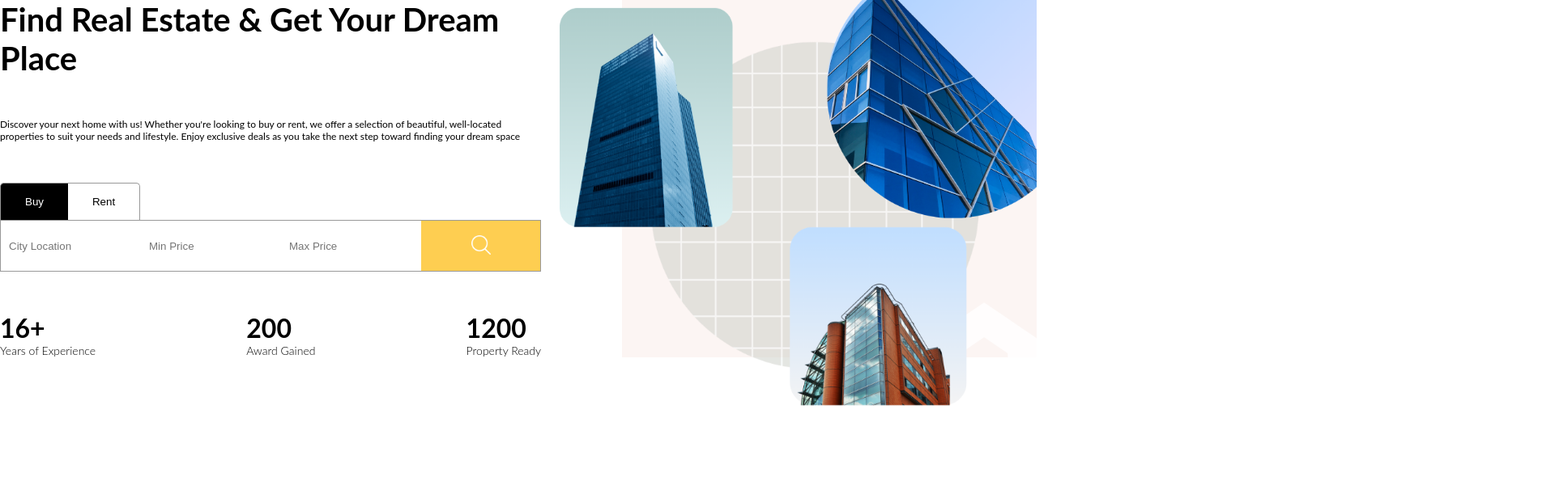
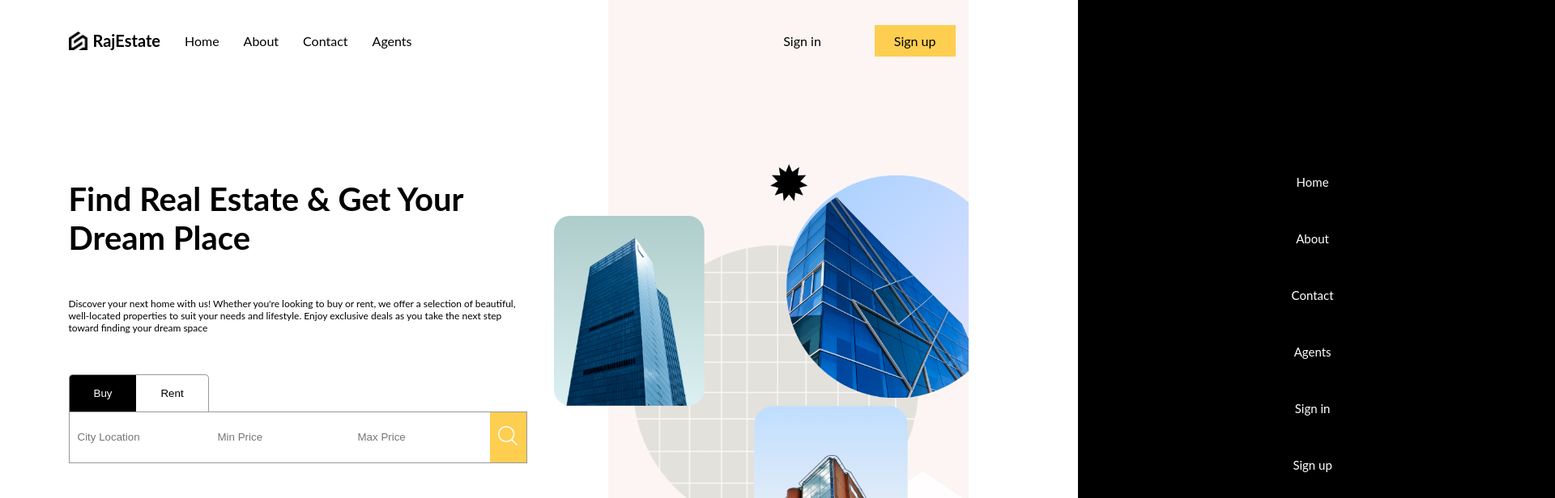
Before and after one commit to Aryandadhich/real-estate, a React (Create React App) app: page / in a window 1280 px wide. Shown: the top 616 px of the page at 81% size, 1920 px wide, since content can reach past the window. Built offline with nearby package versions, Linux system fonts and the light colour scheme.

Commit message:
react-router(navigation)

```diff
--- a/src/App.js
+++ b/src/App.js
@@ -1,17 +1,24 @@
 import HomePage from './routes/HomePage/HomePage';
-import "./Design/layout.scss";
-import Navbar from './components/Navbar/Navbar';
 import { BrowserRouter, createBrowserRouter, RouterProvider } from 'react-router-dom';
 import ListPage from './routes/listPage/listPage';
+import Layout from './routes/layout/layout';
 
 function App() {
 
   const router = createBrowserRouter([
     {
       path: "/",
-      element: (
-        <HomePage />
-      ),
+      element: <Layout />,
+      children: [
+        {
+          path: "/",
+          element: <HomePage />
+        },
+        {
+          path: "/list",
+          element: <ListPage />
+        }
+      ]
     },
     {
       path: "/list",
@@ -19,15 +26,6 @@ function App() {
     }
   ])
   return (
-
-    // <div className="layout">
-    //   <div className="navbar">
-    //     <Navbar />
-    //   </div>
-    //   <div className='content'>
-    //     <HomePage />
-    //   </div>
-    // </div>
     <RouterProvider router={router} />
   );
 }
--- /dev/null
+++ b/src/routes/layout/layout.jsx
@@ -0,0 +1,19 @@
+import React from 'react';
+import Navbar from '../../components/Navbar/Navbar';
+import { Outlet } from 'react-router-dom';
+import "../layout/layout.scss"
+
+function Layout() {
+    return (
+        <div className="layout">
+            <div className="navbar">
+                <Navbar />
+            </div>
+            <div className='content'>
+                <Outlet />
+            </div>
+        </div>
+    )
+}
+
+export default Layout;
--- a/src/Design/layout.scss
+++ b/src/routes/layout/layout.scss
@@ -1,4 +1,4 @@
-@import "./responsive.scss";
+@import "../../Design/responsive.scss";
 
 .layout {
     height: 100vh;
```
